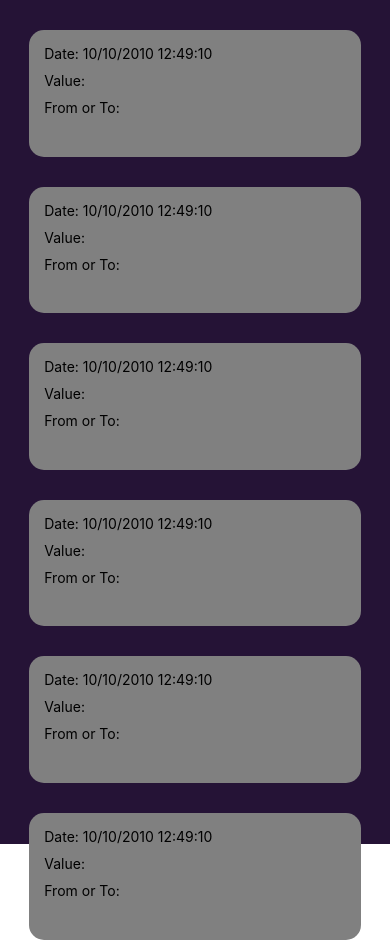
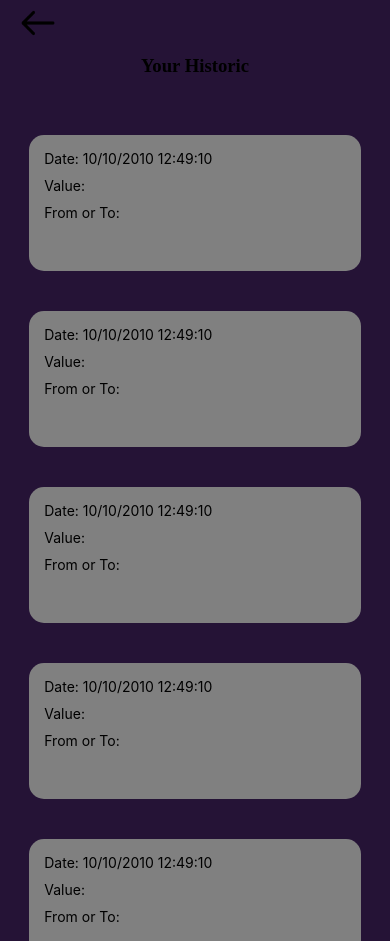
Before and after one commit to LucaFreire/minimalist-bank, a React Native app in the folder frontend/: screen /historic in a window 390 px wide. Built offline with nearby package versions, Linux system fonts and the light colour scheme.

Commit message:
add: historicPage's navigation

```diff
--- a/frontend/src/pages/historicPage/index.js
+++ b/frontend/src/pages/historicPage/index.js
@@ -1,4 +1,4 @@
-import { TextInput, TouchableOpacity, View, Text, Pressable } from "react-native"
+import { TextInput, TouchableOpacity, View, Text, Pressable, Image, ScrollView } from "react-native"
 import { useCallback, useEffect, useState } from "react"
 import styles from "./style"
 import HistoricCard from "../../components/historicCard"
@@ -6,14 +6,21 @@ import HistoricCard from "../../components/historicCard"
 export default function historicPage(props) {
 
     return (
-        <View style={styles.main}>
+        <>
+            <ScrollView style={styles.main}>
+                <TouchableOpacity onPress={() => props.navigation.navigate('home')}>
+                    <Image source={require("../../../assets/arrow.png")} style={styles.arrowStyle} />
+                </TouchableOpacity>
+                <View style={styles.container}>
+                    <h3>Your Historic</h3>
                     <HistoricCard />
                     <HistoricCard />
                     <HistoricCard />
                     <HistoricCard />
                     <HistoricCard />
                     <HistoricCard />
-
                 </View>
+            </ScrollView>
+        </>
     )
 }
--- a/frontend/src/pages/historicPage/style.js
+++ b/frontend/src/pages/historicPage/style.js
@@ -4,8 +4,21 @@ const styles = StyleSheet.create({
     main: {
         flex: 1,
         height: "100%",
+        backgroundColor: '#251336'
+    },
+    container: {
+        flex: 1,
+        height: "100%",
         alignItems: "center",
+        gap: "10px",
         backgroundColor: '#251336'
+    },
+    arrowStyle: {
+        height: "15px",
+        width: "10px",
+        padding: "18px",
+        left: '20px',
+        top: '5px'
     }
 });
 
```
Also changed, not shown: frontend/assets/arrow.png (added). Lines whose indentation alone changed are shown as unchanged.
